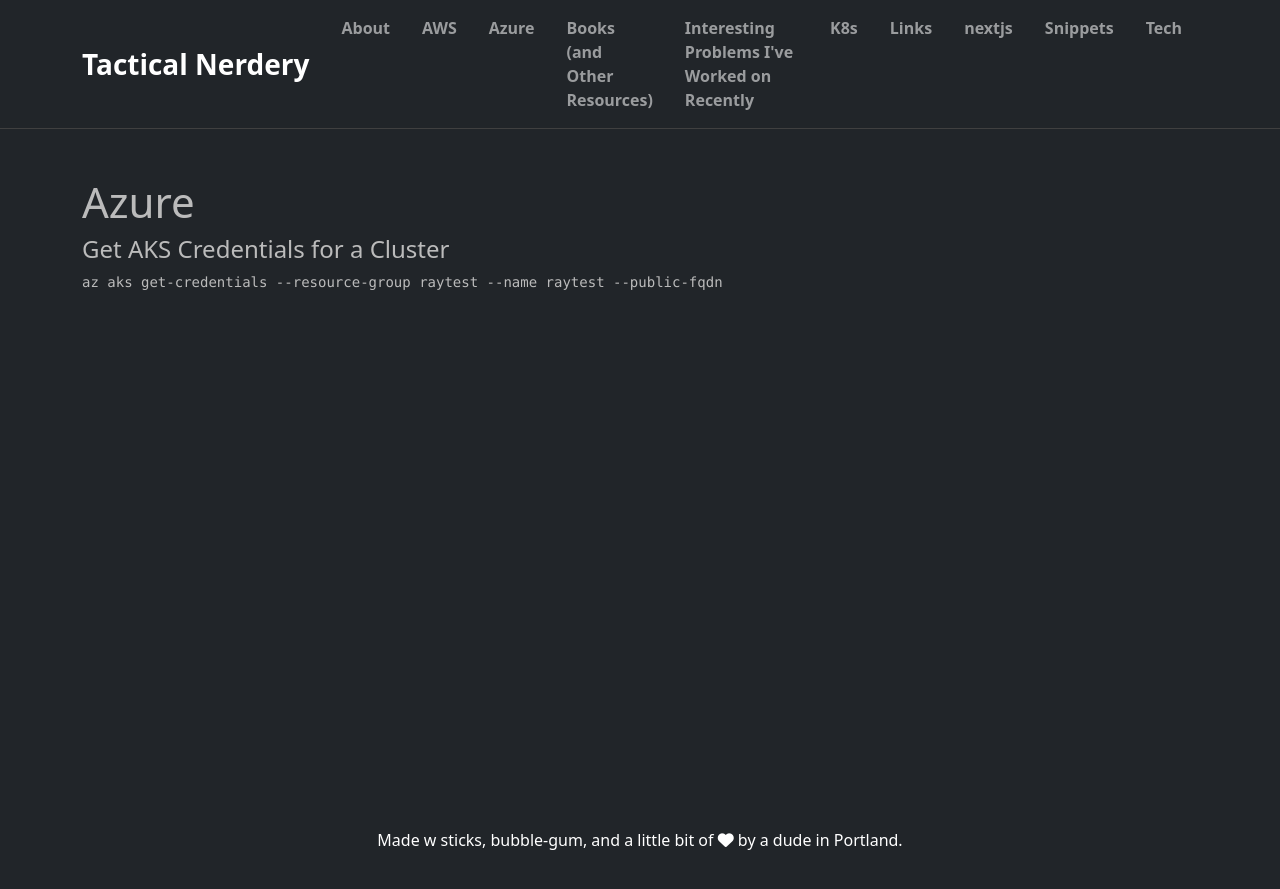
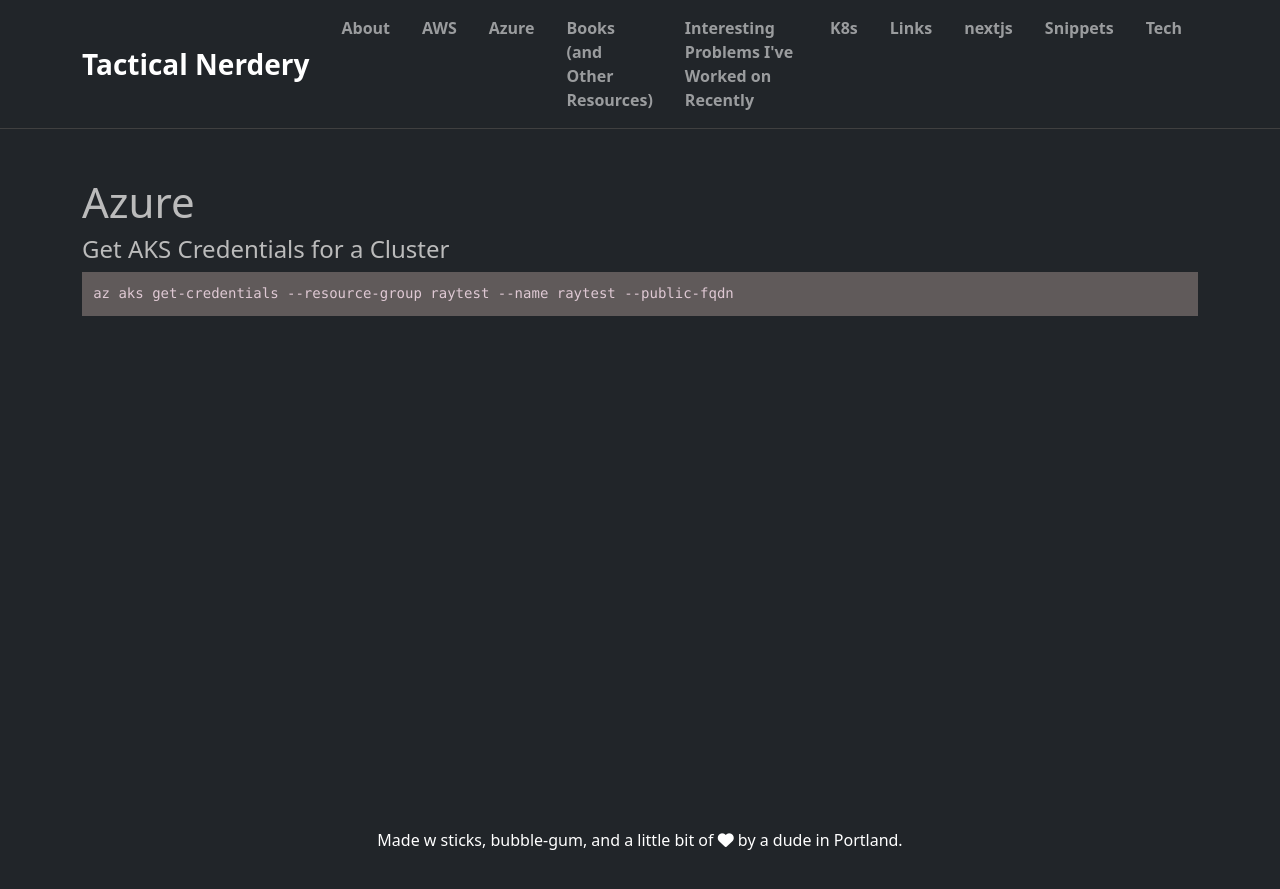
Before and after one commit to rayterrill/tacticalnerdery.com.old, a Jekyll site: the page built from azure.md, in a window 1280 px wide. Shown: the top 889 px of the page. Built offline with Jekyll 4.4.1, drawn with Linux system fonts in a browser that asks for light colours; nearby versions of some CDN libraries.

Commit message:
Update azure.md

````diff
--- a/azure.md
+++ b/azure.md
@@ -5,6 +5,6 @@ permalink: /azure/
 ---
 
 #### Get AKS Credentials for a Cluster
-```
+<pre class="code">
 az aks get-credentials --resource-group raytest --name raytest --public-fqdn
-```
+</pre>
````
